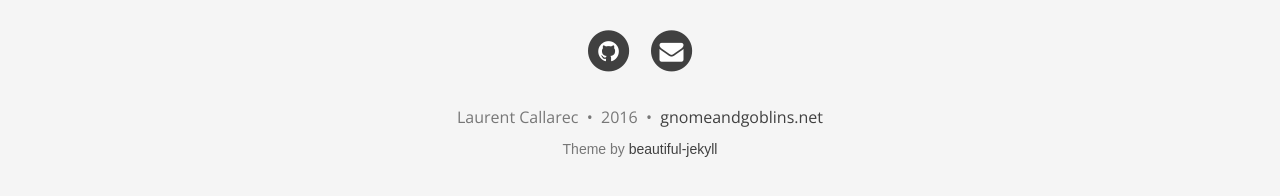
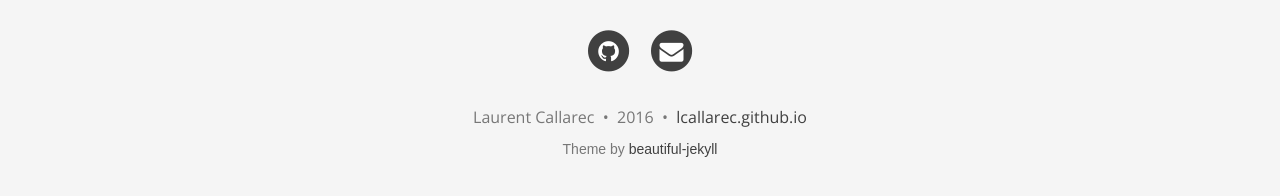
Before and after one commit to lcallarec/blog.io, a Jekyll site: the page built from index.html, in a window 1280 px wide. Shown: the part 373-569 px from the top of the page. Built offline with Jekyll 4.4.1, drawn with Linux system fonts in a browser that asks for light colours; nearby versions of some CDN libraries; the list of posts is cut into pages by our own code.

Commit message:
Fix blog pretty url

```diff
--- a/_config.yml
+++ b/_config.yml
@@ -53,7 +53,8 @@ footer-links-active:
 
 # How to display the link to the website in the footer
 # Remove this if you don't want a link in the footer
-url-pretty: "gnomeandgoblins.net"
+url-pretty: "lcallarec.github.io"
+
 
 # --- Misc --- #
 
```
